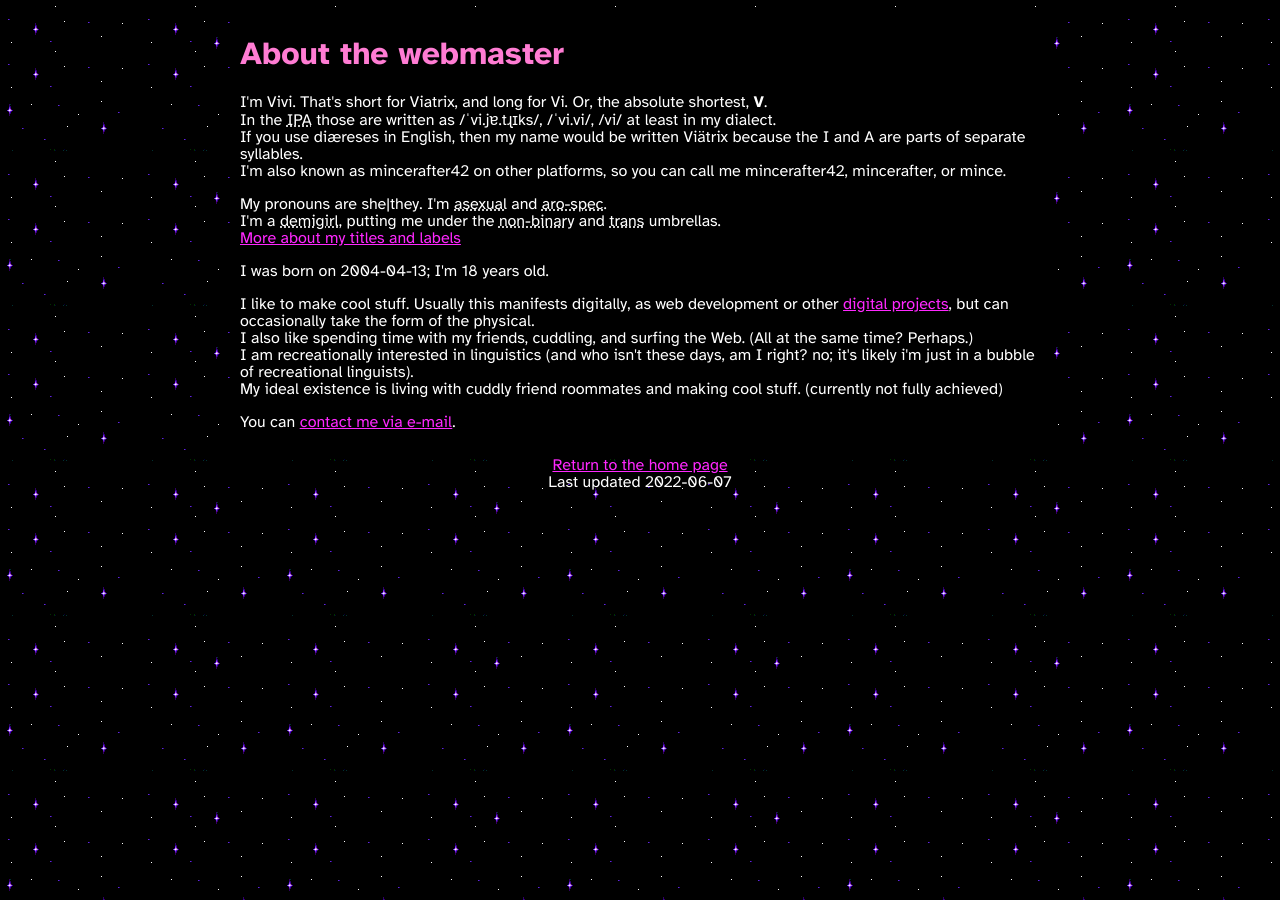
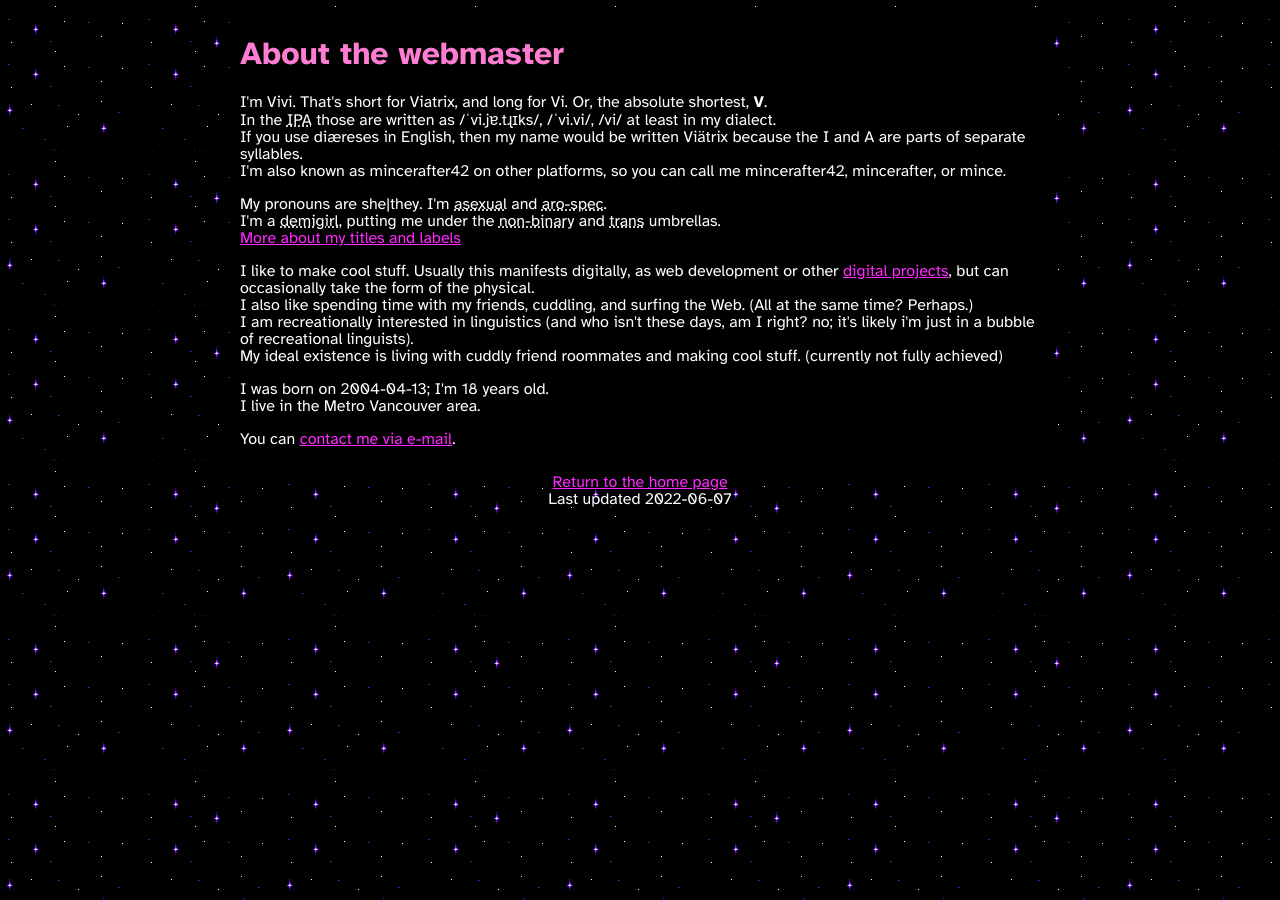
Before and after one commit to mincerafter42/mincerafter42.github.io, a Jekyll site: the page built from about.html, in a window 1280 px wide. Built offline with Jekyll 4.4.1, drawn with Linux system fonts in a browser that asks for light colours.

Commit message:
added location to about

```diff
--- a/about.html
+++ b/about.html
@@ -14,11 +14,12 @@ I'm <abbr title="experiencing no sexual attraction">asexual</abbr> and <abbr tit
 I'm a <abbr title="partially girl">demigirl</abbr>, putting me under the <abbr title="Being neither 100% male 100% of the time nor 100% female 100% of the time">non-binary</abbr> and <abbr title="being a gender other than what you were assigned at birth (because people make assumptions about babies' genders before the babies even know gender is a thing)">trans</abbr> umbrellas.
 <br><a href=/labels>More about my titles and labels</a>
 <p>
-I was born on 2004-04-13<script>document.write("; I'm "+(new Date().getFullYear()-2004-(new Date().setMonth(3,13)>Date.now()))+' years old')</script>.
-<p>
 I like to make cool stuff. Usually this manifests digitally, as web development or other <a href=/portfolio>digital projects</a>, but can occasionally take the form of the physical.<br>
 I also like spending time with my friends, cuddling, and surfing the Web. (All at the same time? Perhaps.)<br>
 I am recreationally interested in linguistics (and who isn't these days, am I right? no; it's likely i'm just in a bubble of recreational linguists).<br>
 My ideal existence is living with cuddly friend roommates and making cool stuff. (currently not fully achieved)
 <p>
+I was born on 2004-04-13<script>document.write("; I'm "+(new Date().getFullYear()-2004-(new Date().setMonth(3,13)>Date.now()))+' years old')</script>.<br>
+I live in the Metro Vancouver area.
+<p>
 You can <a href=/contact>contact me via e-mail</a>.
```
